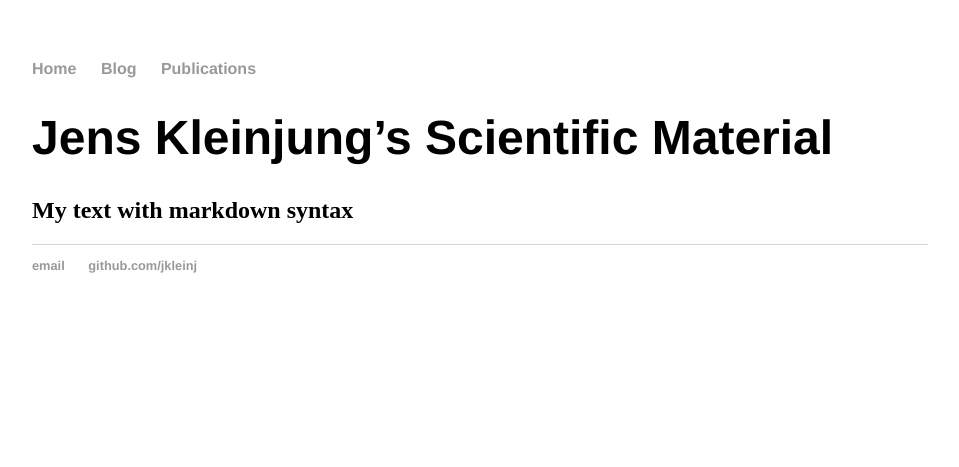
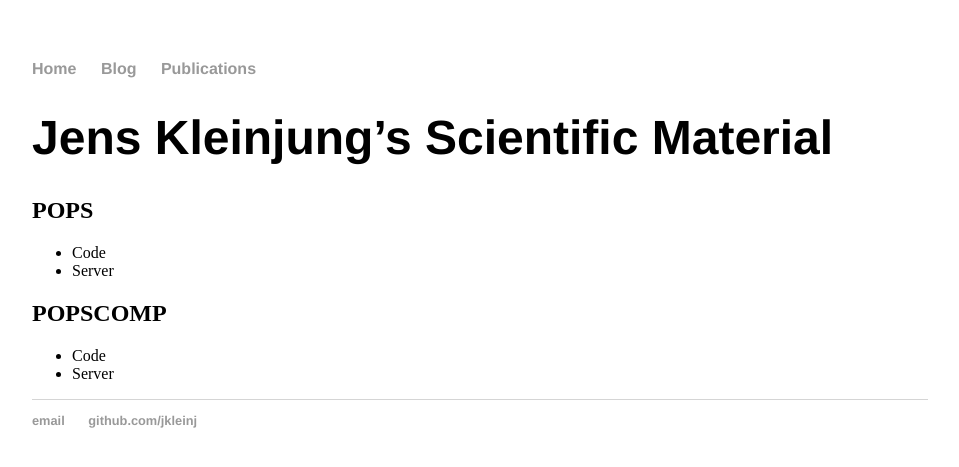
Before and after one commit to jkleinj/jkleinj.github.io, a Jekyll site: the page built from index.md, in a window 1280 px wide. Shown: the top 467 px of the page, without its empty margins (160-1119 px from the left). Built offline with Jekyll 4.4.1, drawn with Linux system fonts in a browser that asks for light colours.

Commit message:
Update index.md

```diff
--- a/index.md
+++ b/index.md
@@ -5,4 +5,10 @@ title: Jens Kleinjung
 
 # Jens Kleinjung's Scientific Material
 
-## My text with **markdown** syntax
+## POPS
+* Code
+* Server
+
+## POPSCOMP
+* Code
+* Server
```
